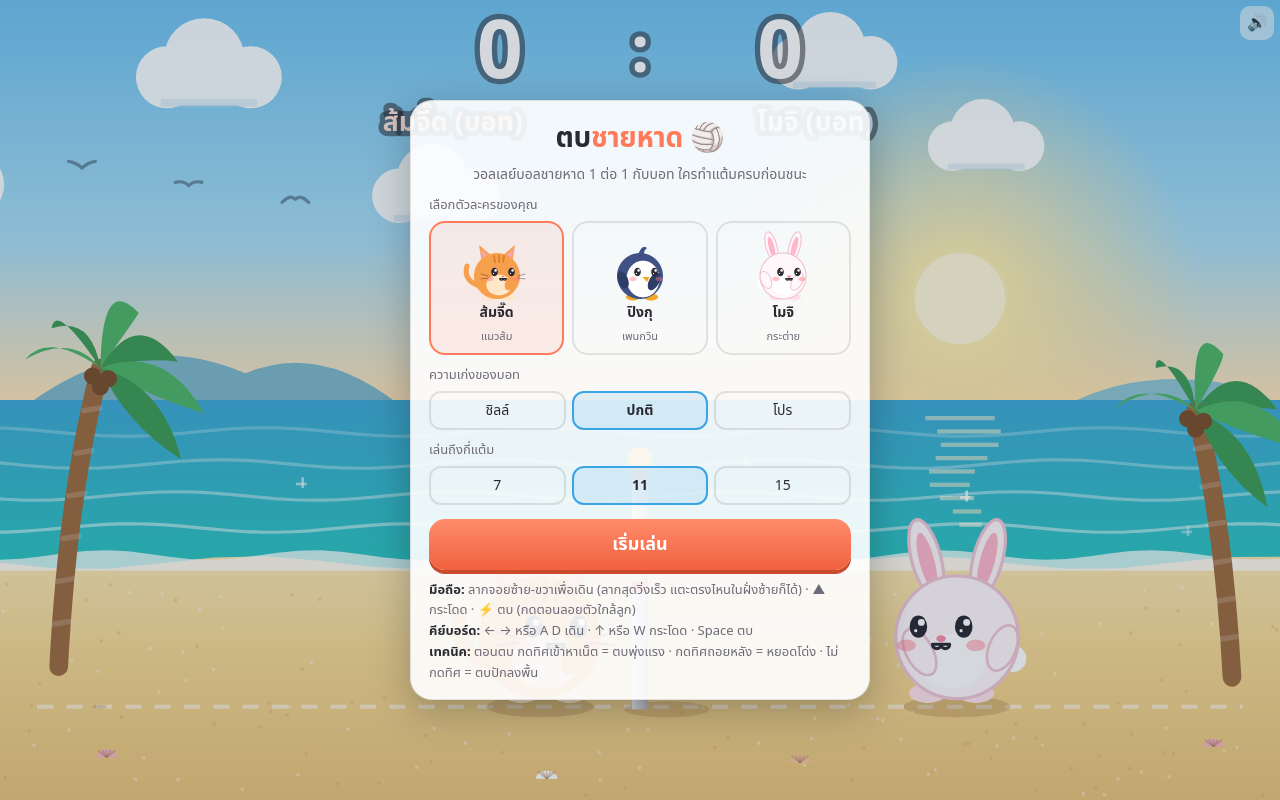
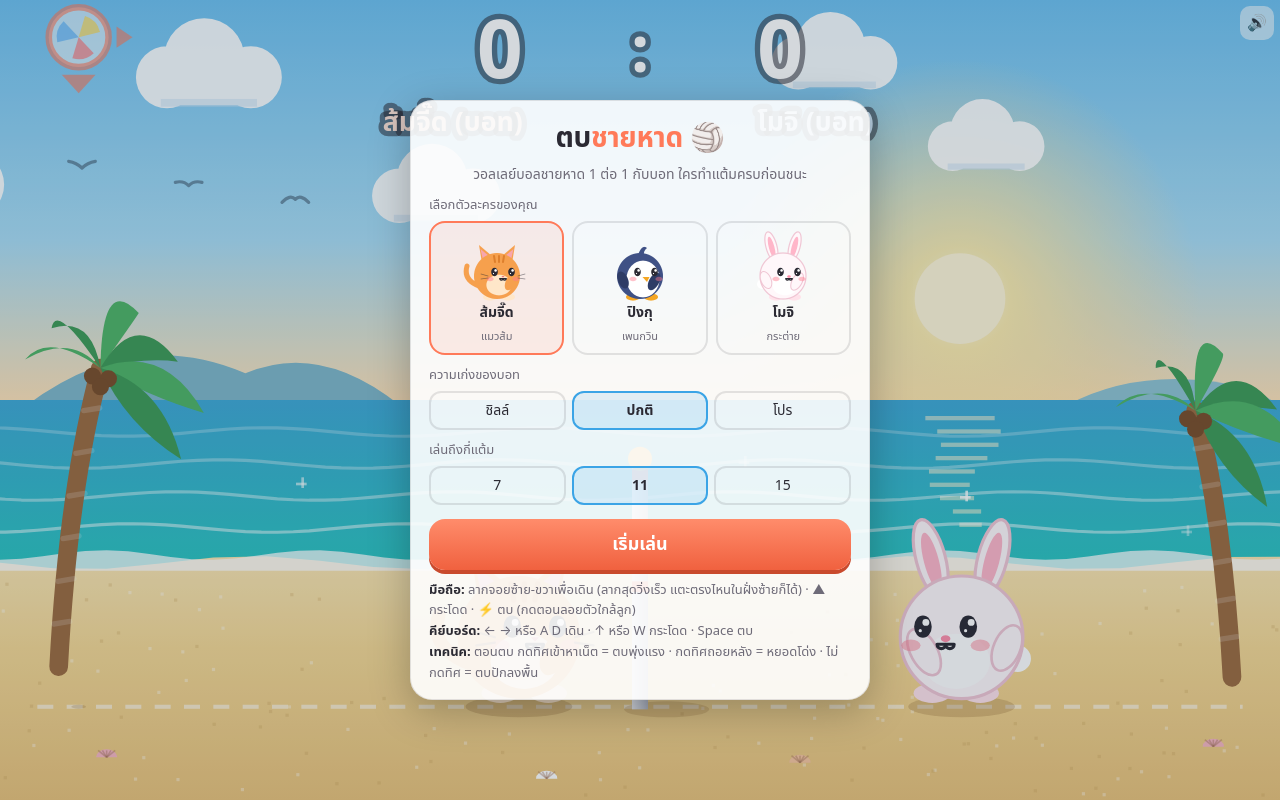
Before and after one commit to tachayajo-ai/playground, a plain HTML site: page beach-volley/index.html in a window 1280 px wide. Drawn offline with Linux system fonts and the light colour scheme.

Commit message:
Beach Volley: off-screen ball marker and faster character movement
Co-Authored-By: Claude Opus 5.5 <noreply@anthropic.com>
Claude-Session: https://claude.ai/code/session_01UJMHoF5TyWeaTPEkvDeAhB

```diff
--- a/beach-volley/index.html
+++ b/beach-volley/index.html
@@ -141,7 +141,7 @@ button:focus-visible { outline: 3px solid var(--gold); outline-offset: 2px; }
 /* ================= World ================= */
 const W = 480, H = 300, GROUND = 262, NET_X = 240, NET_TOP = 172, NET_HALF = 3;
 const CR = 23, BR = 11;                       // character / ball radius
-const G_BALL = 0.21, G_CHAR = 0.42, JUMP_V = -8.7, RUN = 3.7, MAXV = 14;
+const G_BALL = 0.21, G_CHAR = 0.42, JUMP_V = -8.7, RUN = 4.7, MAXV = 14;
 const KINDS = [
   { id: "cat", name: "ส้มจี๊ด", sub: "แมวส้ม" },
   { id: "peng", name: "ปิงกุ", sub: "เพนกวิน" },
@@ -658,6 +658,28 @@ function drawHUD() {
   const tgt = opt.target, mp = (a, b) => a >= tgt - 1 && a >= b;
   if (!demo && state === "serve" && (mp(score[0], score[1]) || mp(score[1], score[0]))) txt(score[0] === score[1] ? "ดิวซ์!" : "แมตช์พอยต์!", 240, 60, 16, "#FFC24B", "center");
 }
+/* ball above the top of the screen: marker at the top edge shows where it will come down */
+function drawOffscreen() {
+  if (ball.y > -BR + 1 || state === "serve") return;
+  const h = -ball.y, near = Math.max(0, Math.min(1, 1 - h / 220));
+  const x = Math.max(14, Math.min(W - 14, ball.x)), pulse = 1 + Math.sin(T * 0.3) * 0.06;
+  const mine = ball.x < NET_X, col = mine ? "#FF7A59" : "#3BA4E6";
+  ctx.save(); ctx.translate(x, 0); ctx.scale(pulse, pulse);
+  ctx.globalAlpha = 0.55 + near * 0.45;
+  /* bubble with a mini ball */
+  const r = 8 + near * 3;
+  ctx.fillStyle = "rgba(255,255,255,.92)"; ctx.strokeStyle = col; ctx.lineWidth = 2.5;
+  ctx.beginPath(); ctx.arc(0, 14, r + 3, 0, Math.PI * 2); ctx.fill(); ctx.stroke();
+  ctx.save(); ctx.translate(0, 14); ctx.rotate(ball.rot);
+  ["#FF6B6B", "#4DABF7", "#FFD43B"].forEach((c, i) => { ctx.fillStyle = c; ctx.beginPath(); ctx.moveTo(0, 0); ctx.arc(0, 0, r, i * 2 * Math.PI / 3, (i * 2 + 1) * Math.PI / 3); ctx.fill(); });
+  ctx.restore();
+  /* arrow pointing down, bigger as it gets closer */
+  const a = 6 + near * 4, ay = 14 + r + 6 + Math.sin(T * 0.3) * 2;
+  ctx.fillStyle = col; ctx.beginPath(); ctx.moveTo(-a, ay); ctx.lineTo(a, ay); ctx.lineTo(0, ay + a * 1.1); ctx.fill();
+  /* horizontal drift hint */
+  if (Math.abs(ball.vx) > 1.2) { const d = Math.sign(ball.vx); ctx.beginPath(); ctx.moveTo(d * (r + 6), 10); ctx.lineTo(d * (r + 12), 14); ctx.lineTo(d * (r + 6), 18); ctx.fill(); }
+  ctx.restore();
+}
 function render() {
   ctx.setTransform(1, 0, 0, 1, 0, 0); ctx.clearRect(0, 0, cv.width, cv.height);
   drawScene();
@@ -670,6 +692,7 @@ function render() {
   ctx.globalAlpha = 1;
   if (flash) { ctx.fillStyle = `rgba(255,250,220,${flash * 0.05})`; ctx.fillRect(0, 0, W, H); }
   drawHUD();
+  drawOffscreen();
 }
 
 /* ================= Loop ================= */
```
Also changed, not shown: 1 other file.
